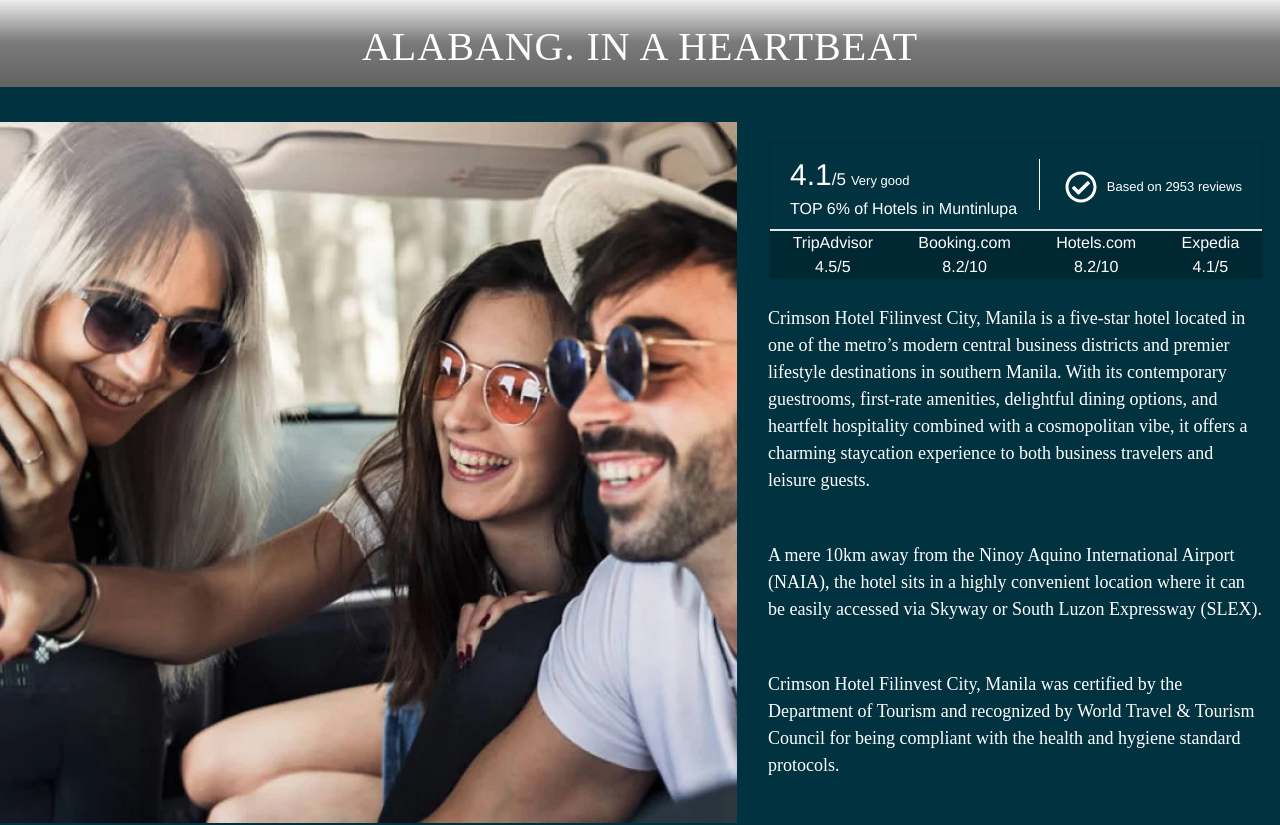
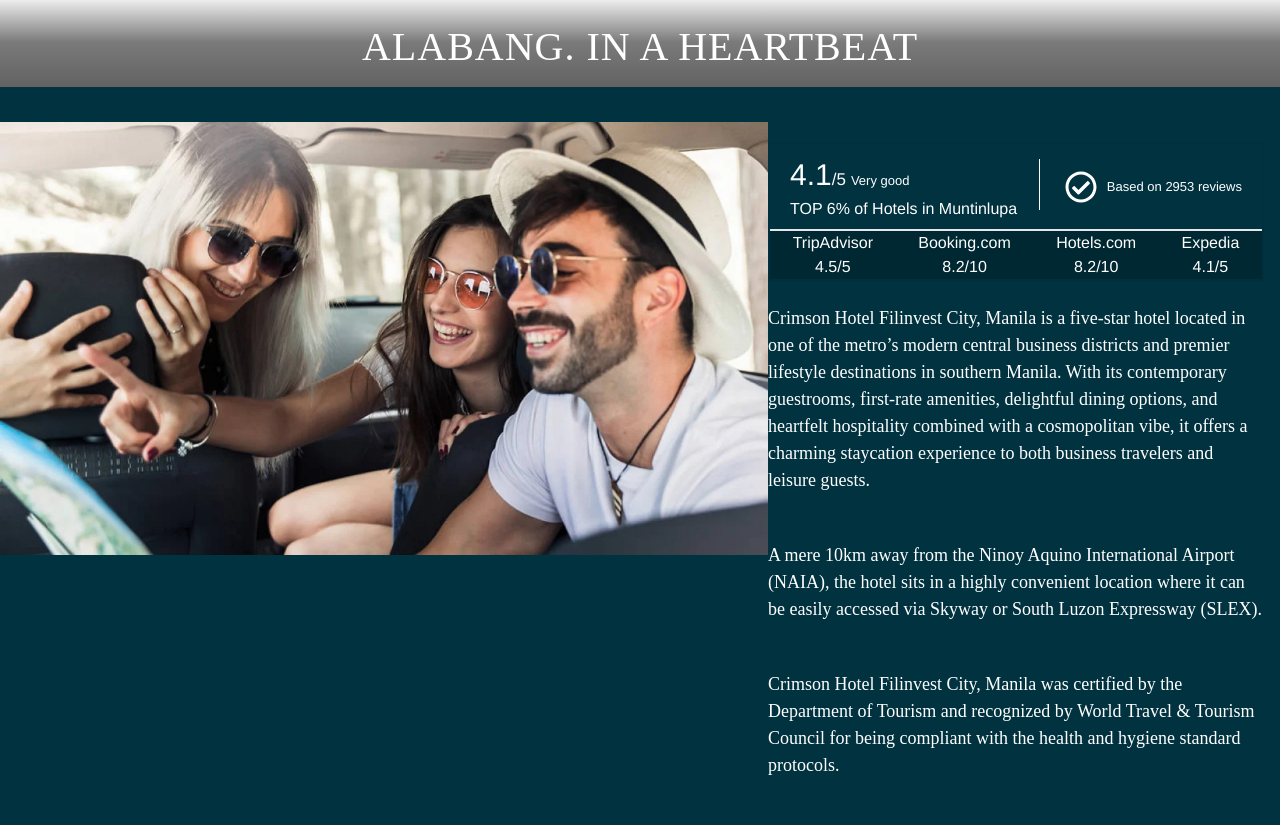
Before and after one commit to geraldhalcyon/crimson, a Next.js app: page / in a window 1280 px wide. Shown: the part 720-1545 px from the top of the page. Built offline with nearby package versions, Linux system fonts and the light colour scheme.

Commit message:
initial commit

```diff
--- a/src/components/About.js
+++ b/src/components/About.js
@@ -17,8 +17,10 @@ const About = () => {
           <div className="lg:col-span-6 text-center">
               <Image className='w-[100%] lg:w-[96%] h-[100%] object-cover'
               src={aboutData.aboutDetails.image.path}
-              width={aboutData.aboutDetails.image.width}
-              height={aboutData.aboutDetails.image.height}
+              layout='responsive' // Make the image responsive
+              width={800} // Adjust the desired display width
+              height={533} // Adjust the desired display height
+              quality={100} // Adjust the image quality if needed
               alt={aboutData.aboutDetails.image.alt}
               property='true'
               loading="eager"
```
